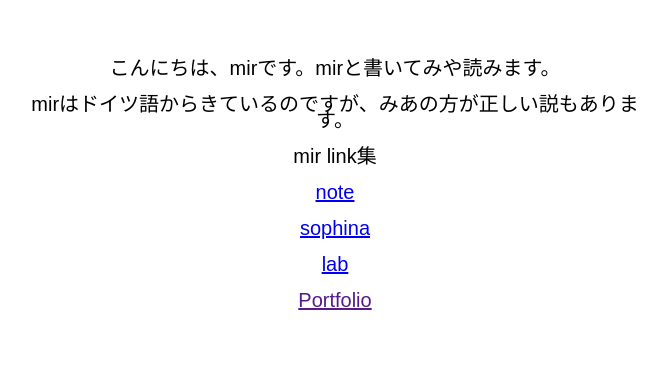
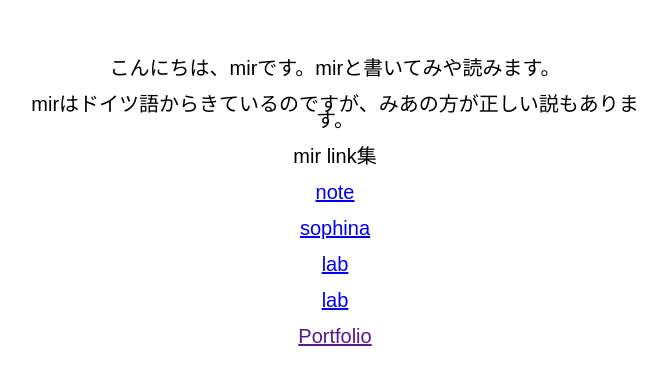
Before and after one commit to mirr32/site, a plain HTML site: page index.html in a window 1280 px wide. Shown: the whole page, without its empty margins (305-972 px from the left). Drawn offline with Linux system fonts and the light colour scheme; a web font is replaced by a local one.

Commit message:
Add link to piano_test.html in index.html

```diff
--- a/index.html
+++ b/index.html
@@ -41,6 +41,7 @@
         <p><a href="https://note.com/nsad">note</a></p>
         <p><a href="https://booth.pm/ja/items/4044305">sophina</a></p>
         <p><a href="lab.html">lab</a></p>
+        <p><a href="piano_test.html">lab</a></p>
         <p><a href="">Portfolio</a></p>
       </section>
       <mirr>
```
